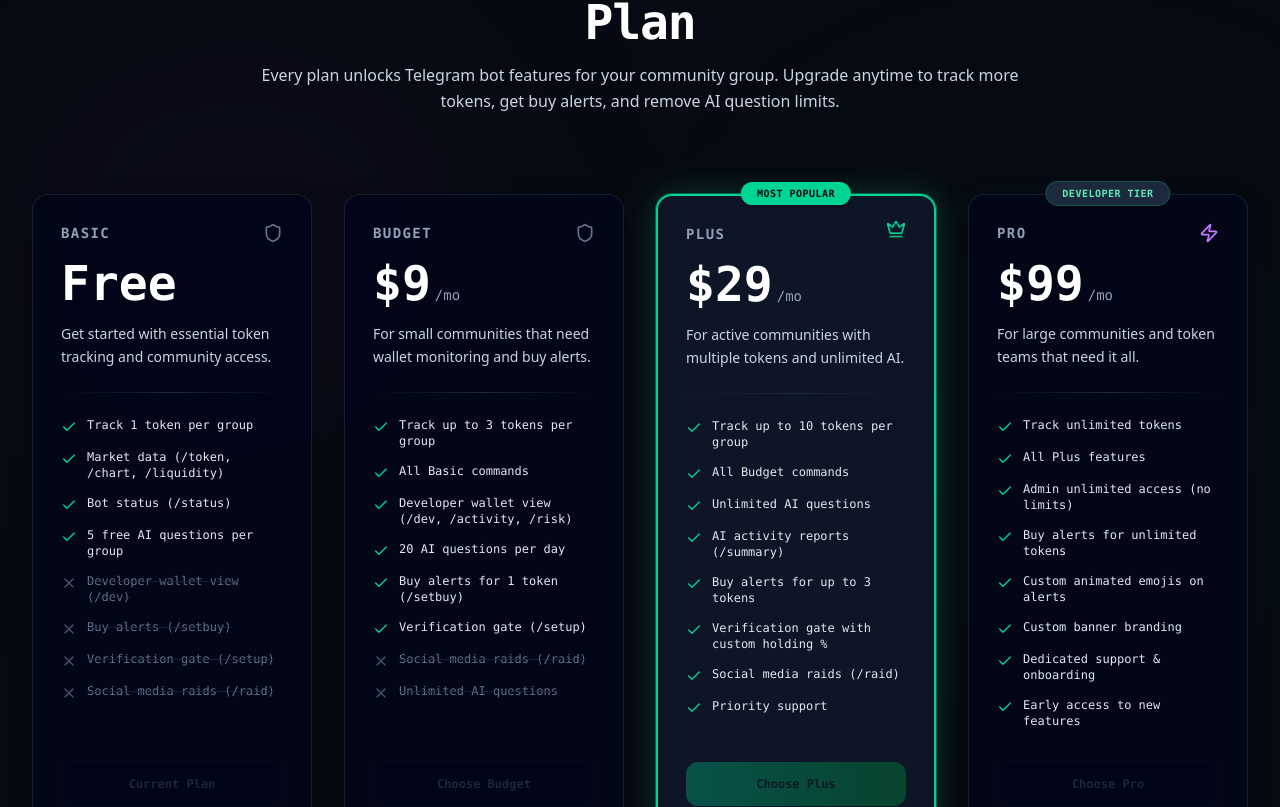
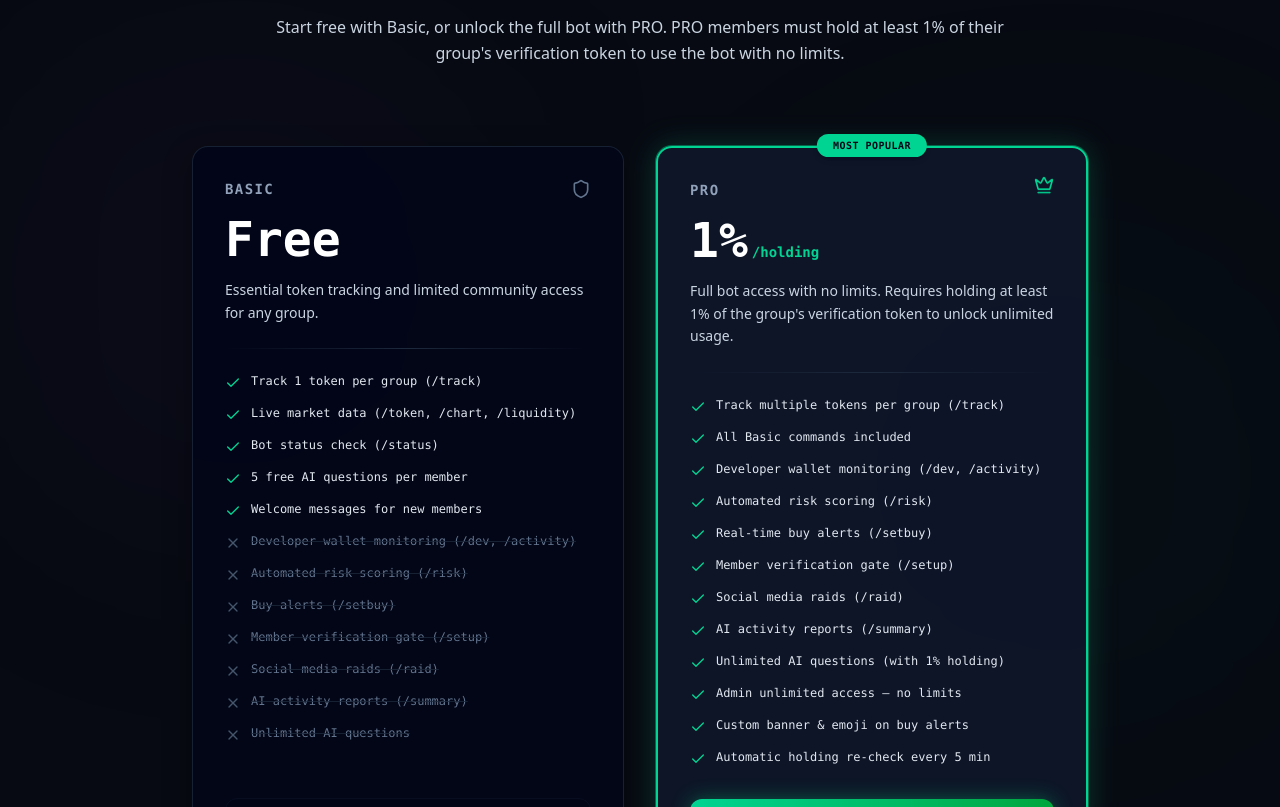
Before and after one commit to vinznightdev/RobinWatch-Ai, a React (Vite) app: page / in a window 1280 px wide. Shown: the part 4993-5800 px from the top of the page. Built offline with nearby package versions, Linux system fonts and the light colour scheme.

Commit message:
Add files via upload

```diff
--- a/src/components/SubscriptionSection.tsx
+++ b/src/components/SubscriptionSection.tsx
@@ -1,6 +1,6 @@
 import React from 'react';
 import { motion } from 'motion/react';
-import { Check, X, Sparkles, Bot, Zap, Shield, Crown } from 'lucide-react';
+import { Check, X, Sparkles, Zap, Shield, Crown } from 'lucide-react';
 
 interface SubscriptionSectionProps {
   onOpenBotModal: () => void;
@@ -15,11 +15,12 @@
   id: string;
   name: string;
   price: string;
-  billingPeriod: string | null;
+  priceSuffix: string | null;
   description: string;
   badge: string | null;
   isFeatured: boolean;
   buttonText: string;
+  isDisabled: boolean;
   features: PlanFeature[];
 }
 
@@ -29,80 +30,50 @@
       id: "basic",
       name: "BASIC",
       price: "Free",
-      billingPeriod: null,
+      priceSuffix: null,
       badge: null,
       isFeatured: false,
-      description: "Get started with essential token tracking and community access.",
+      isDisabled: true,
       buttonText: "Current Plan",
+      description: "Essential token tracking and limited community access for any group.",
       features: [
-        { text: "Track 1 token per group", included: true },
-        { text: "Market data (/token, /chart, /liquidity)", included: true },
-        { text: "Bot status (/status)", included: true },
-        { text: "5 free AI questions per group", included: true },
-        { text: "Developer wallet view (/dev)", included: false },
+        { text: "Track 1 token per group (/track)", included: true },
+        { text: "Live market data (/token, /chart, /liquidity)", included: true },
+        { text: "Bot status check (/status)", included: true },
+        { text: "5 free AI questions per member", included: true },
+        { text: "Welcome messages for new members", included: true },
+        { text: "Developer wallet monitoring (/dev, /activity)", included: false },
+        { text: "Automated risk scoring (/risk)", included: false },
         { text: "Buy alerts (/setbuy)", included: false },
-        { text: "Verification gate (/setup)", included: false },
-        { text: "Social media raids (/raid)", included: false }
-      ]
-    },
-    {
-      id: "budget",
-      name: "BUDGET",
-      price: "$9",
-      billingPeriod: "/mo",
-      badge: null,
-      isFeatured: false,
-      description: "For small communities that need wallet monitoring and buy alerts.",
-      buttonText: "Choose Budget",
-      features: [
-        { text: "Track up to 3 tokens per group", included: true },
-        { text: "All Basic commands", included: true },
-        { text: "Developer wallet view (/dev, /activity, /risk)", included: true },
-        { text: "20 AI questions per day", included: true },
-        { text: "Buy alerts for 1 token (/setbuy)", included: true },
-        { text: "Verification gate (/setup)", included: true },
+        { text: "Member verification gate (/setup)", included: false },
         { text: "Social media raids (/raid)", included: false },
+        { text: "AI activity reports (/summary)", included: false },
         { text: "Unlimited AI questions", included: false }
-      ]
-    },
-    {
-      id: "plus",
-      name: "PLUS",
-      price: "$29",
-      billingPeriod: "/mo",
-      badge: "Most Popular",
-      isFeatured: true,
-      description: "For active communities with multiple tokens and unlimited AI.",
-      buttonText: "Choose Plus",
-      features: [
-        { text: "Track up to 10 tokens per group", included: true },
-        { text: "All Budget commands", included: true },
-        { text: "Unlimited AI questions", included: true },
-        { text: "AI activity reports (/summary)", included: true },
-        { text: "Buy alerts for up to 3 tokens", included: true },
-        { text: "Verification gate with custom holding %", included: true },
-        { text: "Social media raids (/raid)", included: true },
-        { text: "Priority support", included: true }
       ]
     },
     {
       id: "pro",
       name: "PRO",
-      price: "$99",
-      billingPeriod: "/mo",
-      badge: "Developer Tier",
-      isFeatured: false,
-      description: "For large communities and token teams that need it all.",
-      buttonText: "Choose Pro",
+      price: "1%",
+      priceSuffix: "/holding",
+      badge: "Most Popular",
+      isFeatured: true,
+      isDisabled: false,
+      buttonText: "Hold 1% to Unlock",
+      description: "Full bot access with no limits. Requires holding at least 1% of the group's verification token to unlock unlimited usage.",
       features: [
-        { text: "Track unlimited tokens", included: true },
-        { text: "All Plus features", included: true },
-        { text: "Admin unlimited access (no limits)", included: true },
-        { text: "Buy alerts for unlimited tokens", included: true },
-        { text: "Custom animated emojis on alerts", included: true },
-        { text: "Custom banner branding", included: true },
-        { text: "Dedicated support & onboarding", included: true },
-        { text: "Early access to new features", included: true }
+        { text: "Track multiple tokens per group (/track)", included: true },
+        { text: "All Basic commands included", included: true },
+        { text: "Developer wallet monitoring (/dev, /activity)", included: true },
+        { text: "Automated risk scoring (/risk)", included: true },
+        { text: "Real-time buy alerts (/setbuy)", included: true },
+        { text: "Member verification gate (/setup)", included: true },
+        { text: "Social media raids (/raid)", included: true },
+        { text: "AI activity reports (/summary)", included: true },
+        { text: "Unlimited AI questions (with 1% holding)", included: true },
+        { text: "Admin unlimited access — no limits", included: true },
+        { text: "Custom banner & emoji on buy alerts", included: true },
+        { text: "Automatic holding re-check every 5 min", included: true }
       ]
     }
   ];
@@ -114,7 +85,7 @@
       <div className="absolute bottom-1/4 right-0 w-[450px] h-[450px] bg-emerald-500/5 rounded-full blur-[140px] pointer-events-none" />
       <div className="absolute top-1/4 left-10 w-[400px] h-[400px] bg-purple-500/5 rounded-full blur-[140px] pointer-events-none" />
 
-      <div className="max-w-7xl mx-auto px-4 sm:px-6 lg:px-8 relative z-10">
+      <div className="max-w-6xl mx-auto px-4 sm:px-6 lg:px-8 relative z-10">
         {/* Section Header */}
         <div className="text-center max-w-3xl mx-auto mb-16 sm:mb-20">
           <motion.div
@@ -135,7 +106,7 @@
             transition={{ duration: 0.5, delay: 0.1 }}
             className="text-3xl sm:text-5xl font-mono font-black text-white tracking-tight"
           >
-            Choose Your <span className="text-emerald-400">RobinWatch AI</span> Plan
+            RobinWatch AI Plans
           </motion.h2>
 
           <motion.p
@@ -145,12 +116,12 @@
             transition={{ duration: 0.5, delay: 0.2 }}
             className="mt-4 text-sm sm:text-base text-slate-300 leading-relaxed font-sans"
           >
-            Every plan unlocks Telegram bot features for your community group. Upgrade anytime to track more tokens, get buy alerts, and remove AI question limits.
+            Start free with Basic, or unlock the full bot with PRO. PRO members must hold at least 1% of their group's verification token to use the bot with no limits.
           </motion.p>
         </div>
 
         {/* Plans Grid */}
-        <div className="grid grid-cols-1 md:grid-cols-2 lg:grid-cols-4 gap-8 items-stretch">
+        <div className="grid grid-cols-1 md:grid-cols-2 gap-8 items-stretch max-w-4xl mx-auto">
           {plans.map((plan, index) => {
             return (
               <motion.div
@@ -160,7 +131,7 @@
                 viewport={{ once: true }}
                 transition={{ duration: 0.5, delay: index * 0.1 }}
                 whileHover={{ y: -8 }}
-                className={`relative flex flex-col justify-between rounded-2xl p-6 sm:p-7 transition-all duration-300 ${
+                className={`relative flex flex-col justify-between rounded-2xl p-6 sm:p-8 transition-all duration-300 ${
                   plan.isFeatured
                     ? 'bg-slate-900/90 border-2 border-emerald-400 shadow-[0_0_30px_rgba(16,185,129,0.25)] ring-1 ring-emerald-400/40'
                     : 'bg-slate-950/80 border border-slate-800/80 shadow-[0_10px_30px_rgba(0,0,0,0.3)] hover:border-slate-700'
@@ -185,8 +156,6 @@
                     </span>
                     {plan.isFeatured ? (
                       <Crown className="w-5 h-5 text-emerald-400 animate-bounce" />
-                    ) : plan.id === 'pro' ? (
-                      <Zap className="w-5 h-5 text-purple-400" />
                     ) : (
                       <Shield className="w-5 h-5 text-slate-500" />
                     )}
@@ -197,9 +166,9 @@
                     <span className="text-4xl sm:text-5xl font-mono font-black text-white">
                       {plan.price}
                     </span>
-                    {plan.billingPeriod && (
-                      <span className="text-sm font-mono text-slate-400">
-                        {plan.billingPeriod}
+                    {plan.priceSuffix && (
+                      <span className="text-sm font-mono text-emerald-400 font-semibold">
+                        {plan.priceSuffix}
                       </span>
                     )}
                   </div>
@@ -231,11 +200,13 @@
                 {/* Card CTA Button */}
                 <button
                   onClick={onOpenBotModal}
-                  disabled={true}
-                  className={`w-full py-3.5 rounded-xl font-mono text-xs font-bold transition-all duration-300 cursor-not-allowed opacity-40 ${
-                    plan.isFeatured
-                      ? 'bg-gradient-to-r from-emerald-400/80 to-green-600/80 text-slate-950/80 shadow-none'
-                      : 'border border-slate-900 bg-slate-950 text-slate-600'
+                  disabled={plan.isDisabled}
+                  className={`w-full py-3.5 rounded-xl font-mono text-xs font-bold transition-all duration-300 ${
+                    plan.isDisabled
+                      ? 'border border-slate-900 bg-slate-950/40 text-slate-600 cursor-not-allowed opacity-50'
+                      : plan.isFeatured
+                      ? 'active:scale-95 bg-gradient-to-r from-emerald-400 to-green-600 text-slate-950 shadow-[0_0_20px_rgba(0,255,136,0.3)] hover:shadow-[0_0_30px_rgba(0,255,136,0.6)] hover:scale-[1.02]'
+                      : 'active:scale-95 border border-slate-800 bg-slate-900/40 text-slate-300 hover:text-white hover:border-slate-600 hover:bg-slate-900'
                   }`}
                 >
                   {plan.buttonText}
```
